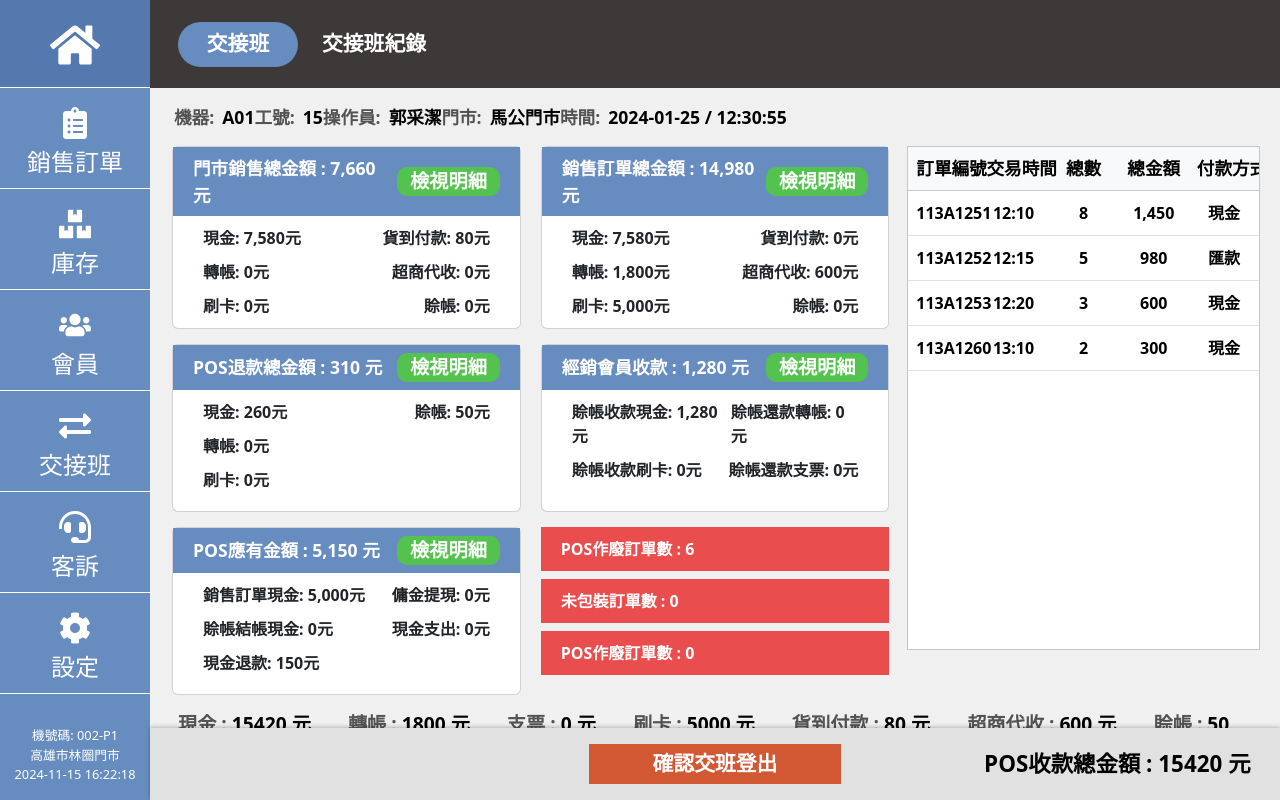
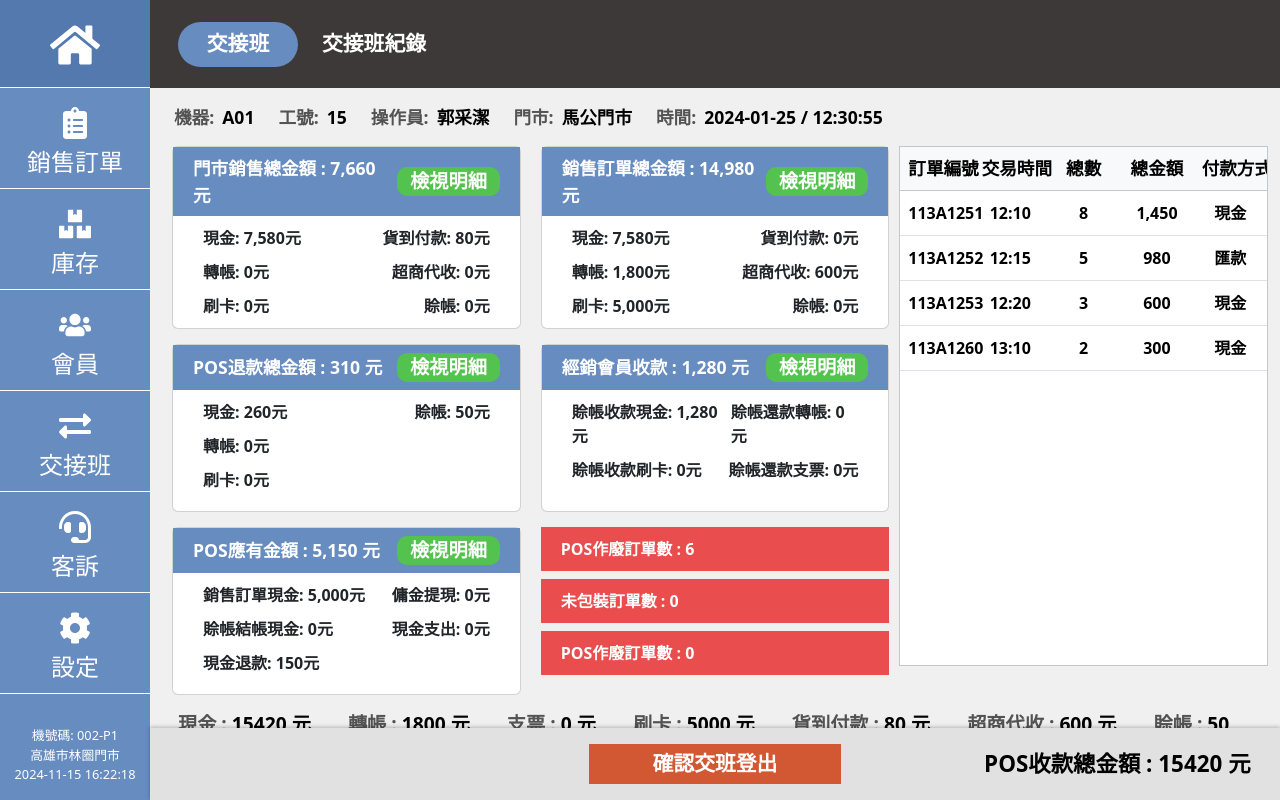
Before and after one commit to zxc486rabbit/YuPinJia, a React (Vite) app in the folder my-react-YuPinJia/: page /ShiftChange/ShiftChangeIndex in a window 1280 px wide. Built offline with nearby package versions, Linux system fonts and the light colour scheme.

Commit message:
交接班排版測試3

```diff
--- a/my-react-YuPinJia/src/ShiftChange/ShiftChange.jsx
+++ b/my-react-YuPinJia/src/ShiftChange/ShiftChange.jsx
@@ -221,7 +221,7 @@ export default function ShiftChange() {
     <>
       <div className="mx-4">
         {/* 上方機器資訊 */}
-        <div className="d-flex mt-3">
+        <div className="d-flex mt-3 gap-4">
           <p
             style={{ color: "#535353", fontSize: "1.1rem", fontWeight: "bold" }}
           >
--- a/my-react-YuPinJia/src/components/ShiftChangeTable.jsx
+++ b/my-react-YuPinJia/src/components/ShiftChangeTable.jsx
@@ -4,9 +4,9 @@ export default function ShiftChangeTable({ rightTable }) {
   return (
     <>
       <div
-        className="ms-2 me-2 shift-change"
+        className=" shift-change"
         style={{
-          height: "63vh", // ✅ 根據你的 layout 高度調整
+          height: "65vh", // ✅ 根據你的 layout 高度調整
           border: "1px solid #c5c6c7",
           display: "flex",
           flexDirection: "column",
```
